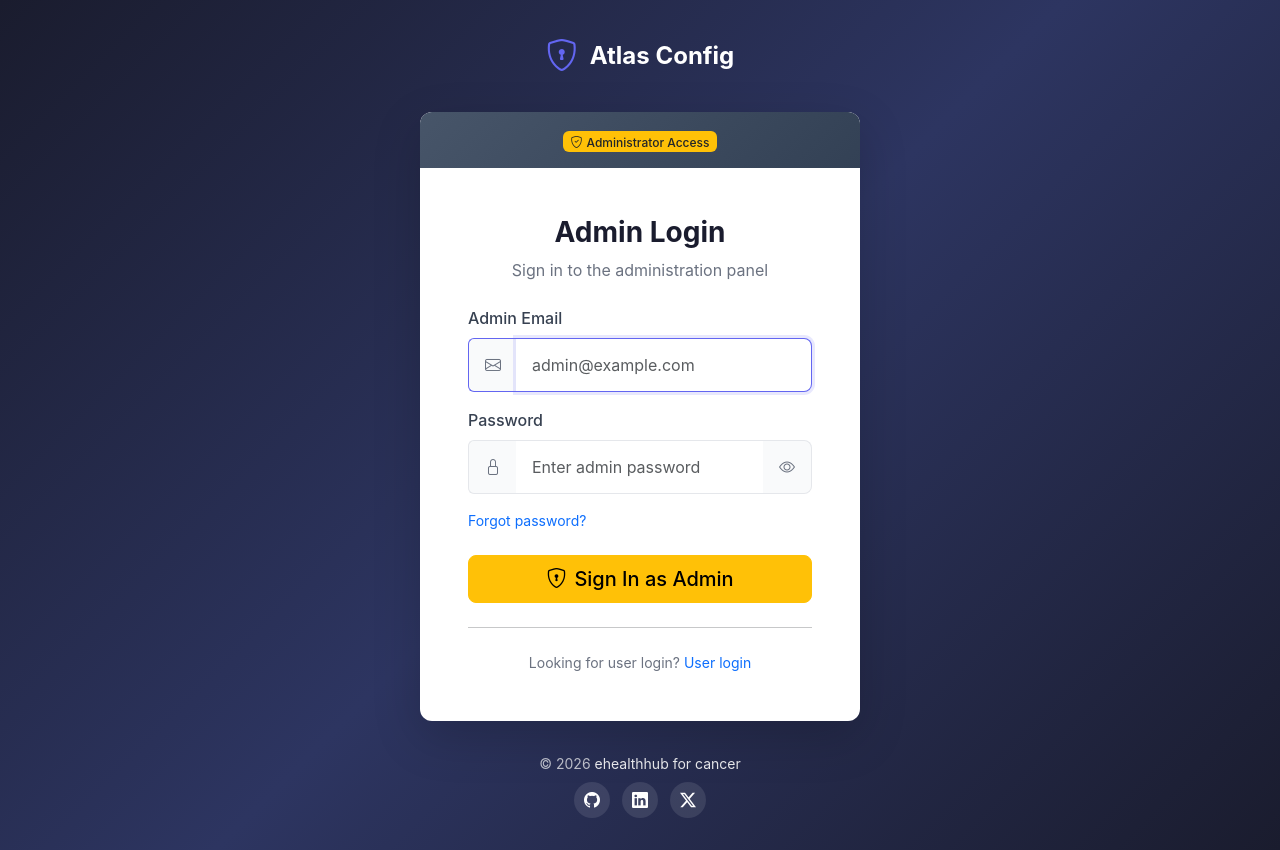
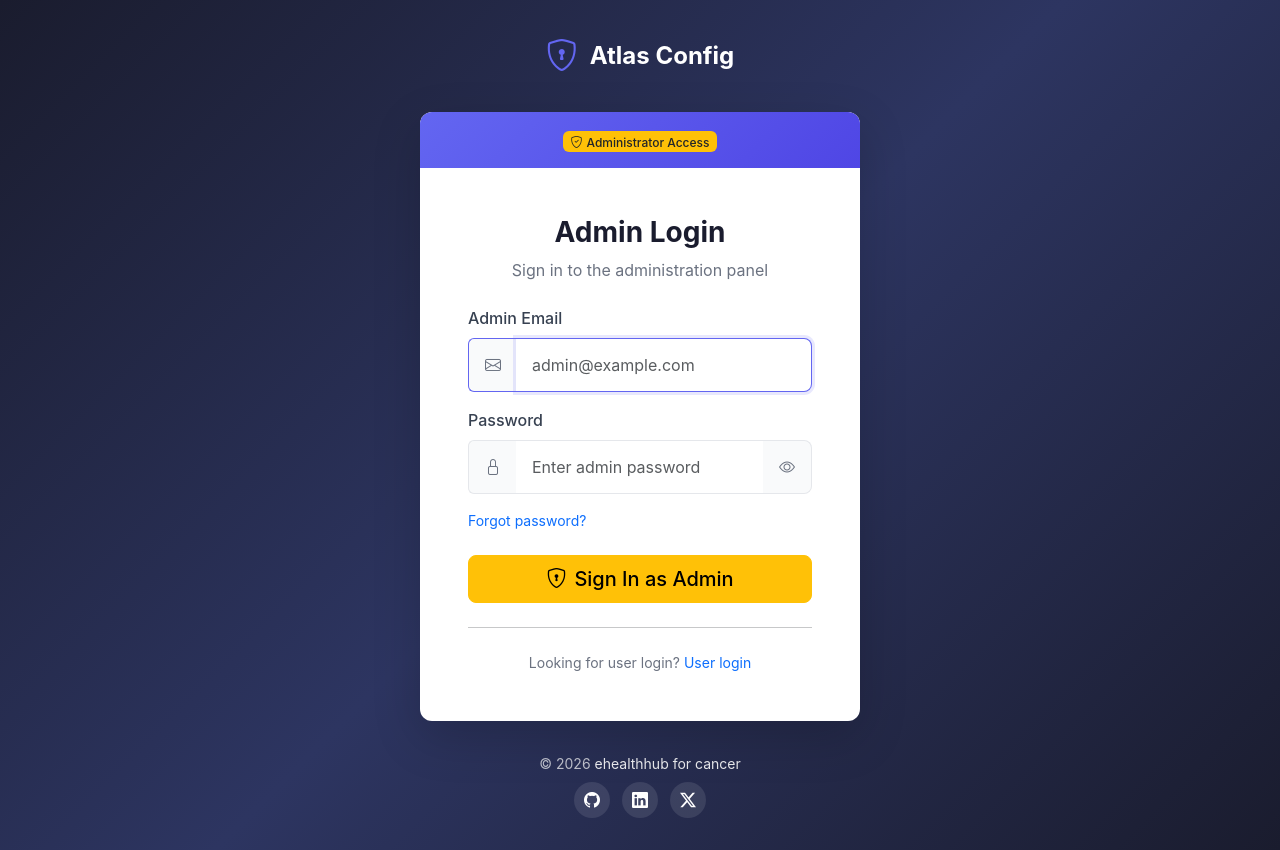
Before and after one commit to eHealthHub4Cancer/atlas_admin, a Django app: page /admin-login/ in a window 1280 px wide. Run offline with Django 5.2, Linux system fonts and the light colour scheme; parts of the project's set-up code (start-up, migrations or seed data) failed here and were passed over; some libraries are stand-ins or nearby versions.

Commit message:
Set primary button styling to purple theme

```diff
--- a/static/css/style.css
+++ b/static/css/style.css
@@ -9,8 +9,8 @@
 :root {
     --sidebar-width: 260px;
     --navbar-height: 60px;
-    --primary-color: #475569;
-    --primary-dark: #334155;
+    --primary-color: #6366f1;
+    --primary-dark: #4f46e5;
     --sidebar-bg: #f4f7fb;
     --sidebar-text: #1f2937;
     --sidebar-hover: #e7eef8;
@@ -573,9 +573,9 @@ body.auth-page {
 }
 
 .btn-primary:hover {
-    background: linear-gradient(135deg, var(--primary-dark) 0%, #3f53b8 100%);
+    background: linear-gradient(135deg, var(--primary-dark) 0%, #4338ca 100%);
     transform: translateY(-1px);
-    box-shadow: 0 4px 12px rgba(13, 110, 253, 0.3);
+    box-shadow: 0 4px 12px rgba(99, 102, 241, 0.35);
 }
 
 /* Action buttons in tables */
```
